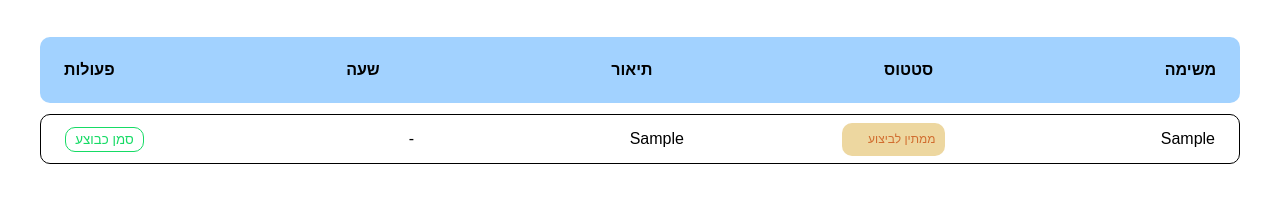
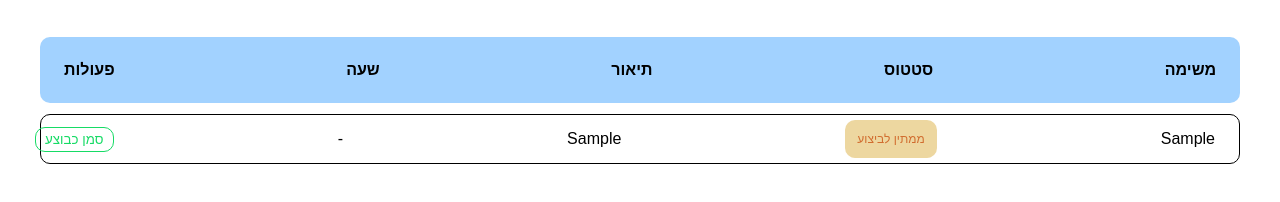
Before and after one commit to yakirv/CareApp, a website built with webpack: page src/template.html in a window 1280 px wide. Both pictures are taken after typing "Sample", "Sample" into the empty fields and a click on the button 680 px from the left and 46 px from the top of the page. Shown: the part 98-300 px from the top of the page. Built offline with nearby package versions, Linux system fonts and the light colour scheme.

Commit message:
aligning work item row

```diff
--- a/src/styles.css
+++ b/src/styles.css
@@ -114,15 +114,24 @@
     display: flex;
     justify-content: space-between;
     align-items: center;
-    gap: 1em;
     width: 100%;
     padding: 1.5em;
     margin: 0.7em 0;
     border-radius: 10px;
     font-weight: 700;
-
     box-sizing: border-box;
 }
+.work-item
+{
+    gap: 14em;
+}
+#work-item-status
+{
+    text-wrap: nowrap;
+    padding: 1em;
+    text-align: center;
+}
+
 #work-item-action
 {
     background-color: transparent;
@@ -131,6 +140,7 @@
     border-radius: 10px;
     padding: 0.3em 0.7em;
     cursor: pointer;
+    text-wrap: nowrap;
 }
 #work-item-action:hover{
    color: white;
@@ -149,7 +159,7 @@
      border: 1px solid black;
      height: 2.6em;
      font-weight: 400;
-     gap: 2em;
+
   }
   .work-item:hover{
     background-color: #eae8e8;
```
